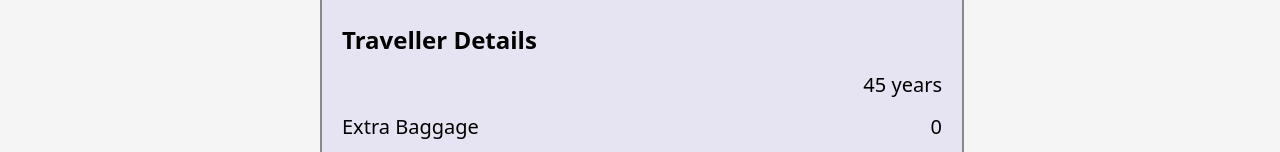
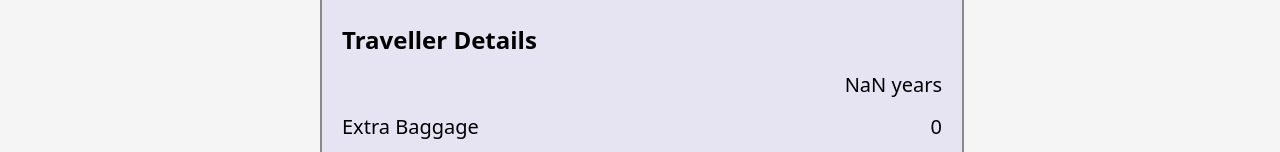
Before and after one commit to RiakhinEvgeniy/react-railway-tickets, a React (Vite) app in the folder railway-tickets/: page /payment in a window 1280 px wide. Shown: the part 212-364 px from the top of the page. Built offline with nearby package versions, Linux system fonts and the light colour scheme.

Commit message:
ADDED: calculateAge.

```diff
--- a/railway-tickets/src/components/Inputs/BillingInputs.tsx
+++ b/railway-tickets/src/components/Inputs/BillingInputs.tsx
@@ -5,6 +5,7 @@ import {
   type PassengerInfo,
 } from '../../redux/passengerSlice';
 import './BillingInputs.scss';
+import { useValidateBirthDate } from '../../hooks/useValidateBirthDate';
 
 interface BillingInputsProps {
   label: string; // текст лейбла
@@ -31,14 +32,25 @@ function BillingInputs({
   type,
 }: BillingInputsProps) {
   const dispatch = useDispatch<AppDispatch>();
+
+  const validateBirthDate = useValidateBirthDate();
+
   // Обработчик изменения значения
   function handleChange(e: React.ChangeEvent<HTMLInputElement>) {
     dispatch(updatePassengerField({ field: name, value: e.target.value }));
+    validateBirthDate(e.target.value);
   }
 
   // Генерируем уникальный id для связи label и input
   const randomNum = Math.floor(Math.random() * 100000);
-  const inputId = `${+randomNum}-${name || label.toLowerCase().replace(/\s+/g, '-')}`;
+  const inputId = `${+randomNum}-${
+    name || label.toLowerCase().replace(/\s+/g, '-')
+  }`;
+
+  let maxAmountCharsInBirthdate: number = 30;
+  if (placeholder === 'DD.MM.YYYY') {
+    maxAmountCharsInBirthdate = 10;
+  }
 
   return (
     <div className={`billing-input ${className}`}>
@@ -56,6 +68,7 @@ function BillingInputs({
         disabled={disabled}
         required={required}
         className="billing-input__field"
+        maxLength={maxAmountCharsInBirthdate}
       />
     </div>
   );
--- a/railway-tickets/src/components/billinginfo/BillingInfo.tsx
+++ b/railway-tickets/src/components/billinginfo/BillingInfo.tsx
@@ -3,11 +3,11 @@ import { useSelector } from 'react-redux';
 import type { RootState } from '../../redux/store';
 import './BillingInfo.scss';
 
-interface  NumberPassengerProps {
+interface NumberPassengerProps {
   numberOfPassanger: number | 0;
 }
 
-function BillingInfo({numberOfPassanger}: NumberPassengerProps) {
+function BillingInfo({ numberOfPassanger }: NumberPassengerProps) {
   const passengerData = useSelector((state: RootState) => state.passengerData);
 
   return (
@@ -51,7 +51,7 @@ function BillingInfo({numberOfPassanger}: NumberPassengerProps) {
           label="Date of birth"
           type="text"
           value={passengerData.passenger.dateOfBirth}
-          placeholder="12.12.1970"
+          placeholder="DD.MM.YYYY"
           autocomplete="dateOfBirth"
           name="dateOfBirth"
           required
--- a/railway-tickets/src/components/travellerdetails/TravellerDetails.tsx
+++ b/railway-tickets/src/components/travellerdetails/TravellerDetails.tsx
@@ -5,7 +5,7 @@ import './TravellerDetails.scss';
 
 interface TravellerInfo {
   name: string;
-  age: string;
+  age: number;
   extraBaggage?: number;
   nameOfFood?: string;
   extraFood?: number;
--- /dev/null
+++ b/railway-tickets/src/hooks/useValidateBirthDate.ts
@@ -0,0 +1,47 @@
+import { useDispatch } from 'react-redux';
+import type { AppDispatch } from '../redux/store';
+import { setError } from '../redux/passengerSlice';
+import { calculateAge } from '../util/calculateAge';
+
+const MIN_AGE = 0;
+const MAX_AGE = 110;
+const DATE_FORMAT = /^\d{2}\.\d{2}\.\d{4}$/;
+
+export function useValidateBirthDate() {
+  const dispatch = useDispatch<AppDispatch>();
+
+  return (birthDate: string) => {
+    if (!DATE_FORMAT.test(birthDate)) {
+      dispatch(setError('Enter date in the format DD.MM.YYYY'));
+      return;
+    }
+
+    const [day, month, year] = birthDate.split('.').map(Number);
+    if (month < 1 || month > 12) {
+      dispatch(setError('The month must be from 1 to 12'));
+      return;
+    }
+
+    const daysInMonth = new Date(year, month - 1, 0).getDate();
+    if (day < 1 || day > daysInMonth) {
+      dispatch(setError(`There are ${daysInMonth} days in month ${month}`));
+      return;
+    }
+
+    const inputDate = new Date(year, month - 1, day);
+    const today = new Date();
+    today.setHours(0, 0, 0, 0);
+    if (inputDate > today) {
+      dispatch(setError('Birth date should not be in the future'));
+      return;
+    }
+
+    const age = calculateAge(birthDate);
+    if (age < MIN_AGE || age > MAX_AGE) {
+      dispatch(setError('Check your year of birth'));
+      return;
+    }
+
+    dispatch(setError(''));
+  };
+}
--- a/railway-tickets/src/pages/paymentpage/PaymentPage.tsx
+++ b/railway-tickets/src/pages/paymentpage/PaymentPage.tsx
@@ -15,6 +15,7 @@ import { useSelector } from 'react-redux';
 import type { RootState } from '../../redux/store';
 import './PaymentPage.scss';
 import { selectTotalPriceDetails } from '../../redux/selectors/totalSelectors';
+import { calculateAge } from '../../util/calculateAge';
 
 type Pay = 'credit' | 'paypal' | 'bitcoin';
 
@@ -23,6 +24,8 @@ function PaymentPage() {
   const passInfo = useSelector(
     (state: RootState) => state.passengerData.passenger
   );
+
+  const agePassenger = calculateAge(passInfo.dateOfBirth);
 
   const total = useSelector(selectTotalPriceDetails);
 
@@ -39,7 +42,7 @@ function PaymentPage() {
           <TravellerDetails
             travellerInfo={{
               name: passInfo.fullName,
-              age: '45',
+              age: agePassenger,
               email: passInfo.email,
             }}
           />
--- a/railway-tickets/src/pages/reviewbookingpage/ReviewBookingPage.tsx
+++ b/railway-tickets/src/pages/reviewbookingpage/ReviewBookingPage.tsx
@@ -9,8 +9,8 @@ import Policy from '../../components/policy/Policy';
 import Ticket from '../../components/ticket/Ticket';
 import TotalCard from '../../components/totalcard/TotalCard';
 import { useCounter } from '../../context/CounterOfPass';
+import { selectAllFoodsArray } from '../../redux/selectors/foodSelectors';
 import './ReviewBookingPage.scss';
-import { selectAllFoodsArray } from '../../redux/selectors/foodSelectors';
 
 function ReviewBookingPage() {
   const { valueCounter } = useCounter();
--- a/railway-tickets/src/redux/passengerSlice.ts
+++ b/railway-tickets/src/redux/passengerSlice.ts
@@ -14,6 +14,7 @@ interface UpdatePassengerPayload {
 
 export interface PassengerState {
   passenger: PassengerInfo;
+  error: string;
 }
 
 const initialState: PassengerState = {
@@ -23,6 +24,8 @@ const initialState: PassengerState = {
     email: '',
     dateOfBirth: '',
   },
+
+  error: '',
 };
 
 const passengerSlice = createSlice({
@@ -40,13 +43,13 @@ const passengerSlice = createSlice({
       state.passenger[action.payload.field] = action.payload.value;
     },
 
-    getPassengerInfo: (state) => {
-      return state;
+    setError: (state, action: PayloadAction<string>) => {
+      state.error = action.payload
     },
   },
 });
 
-export const { addPassenger, updatePassengerField, getPassengerInfo } =
+export const { addPassenger, updatePassengerField, setError } =
   passengerSlice.actions;
 
 export default passengerSlice.reducer;
--- /dev/null
+++ b/railway-tickets/src/util/calculateAge.ts
@@ -0,0 +1,14 @@
+export function calculateAge(dateOfBirth: string): number {
+  const [day, month, year] = dateOfBirth.split('.').map(Number);
+  const birthDate = new Date(year, month - 1, day);
+  const today = new Date();
+  let age = today.getFullYear() - birthDate.getFullYear();
+  const isBirthDateInThisYear =
+    today.getMonth() > birthDate.getMonth() ||
+    (today.getMonth() === birthDate.getMonth() &&
+      today.getDate() >= birthDate.getDate());
+  if (!isBirthDateInThisYear) {
+    age--;
+  }
+  return age;
+}
```
